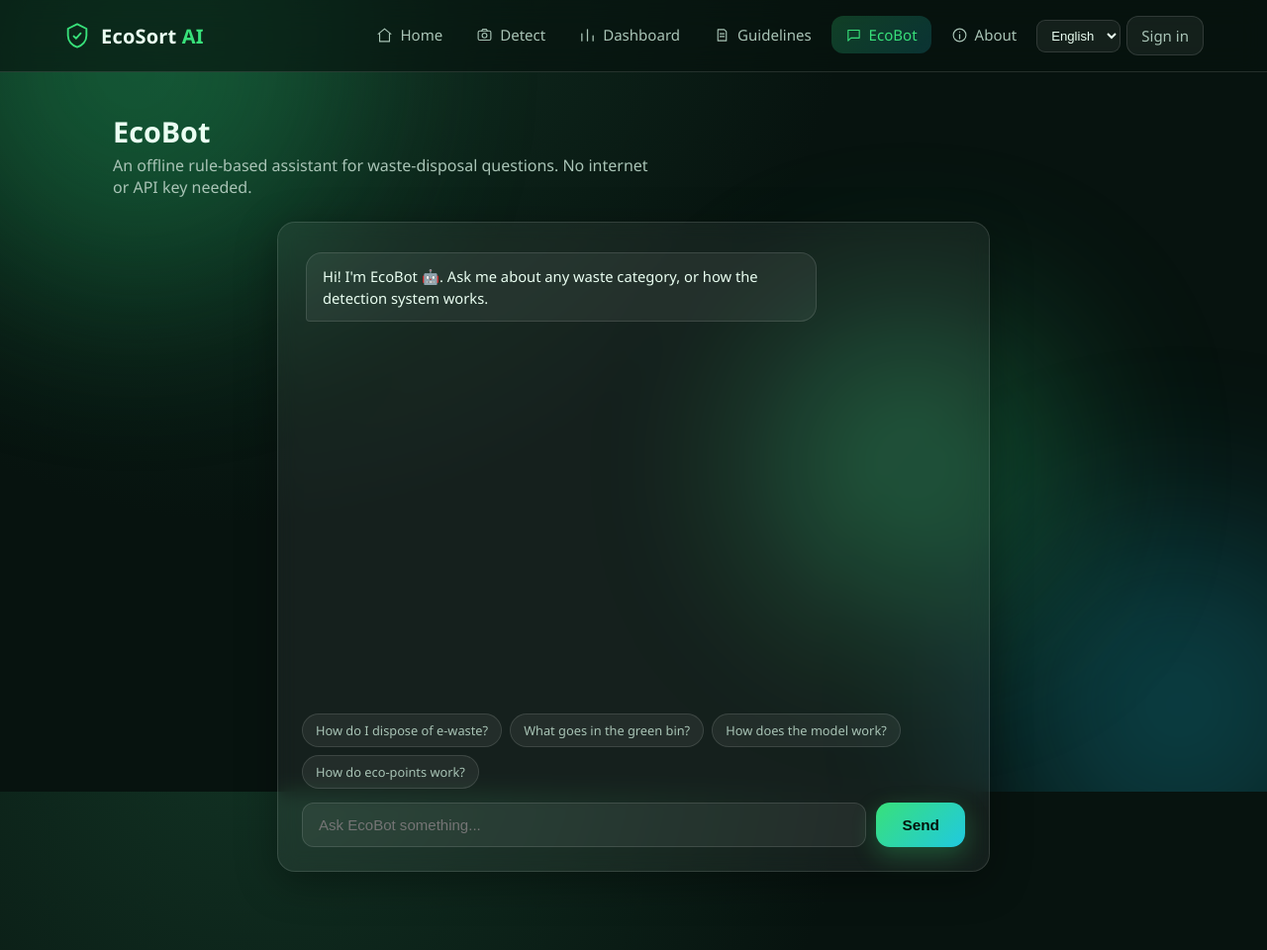
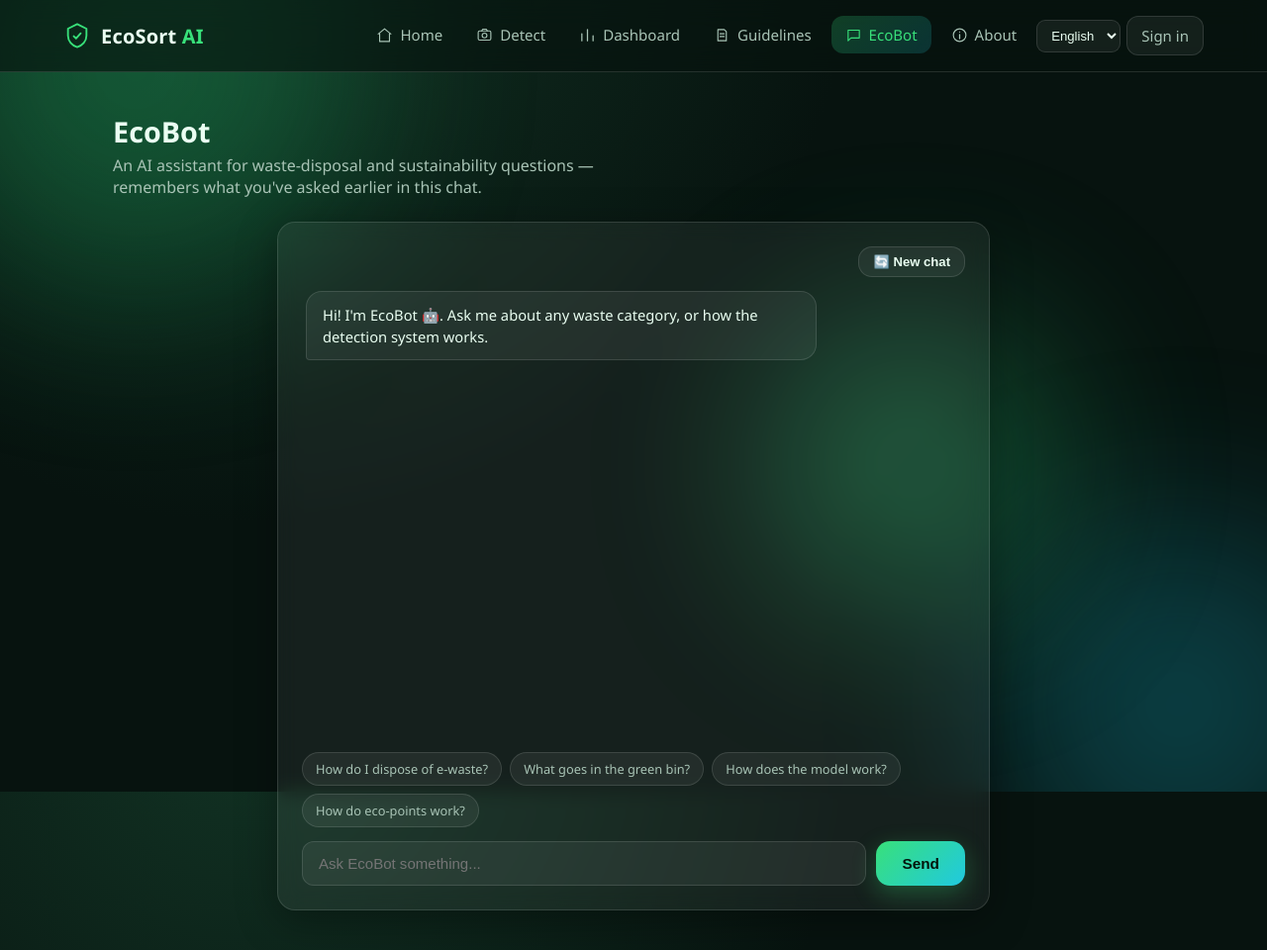
Before and after one commit to sagnikmukherjee220-boop/ecosort-ai, a Flask app: page /chatbot in a window 1280 px wide. Shown: the top 960 px of the page at 99% size. Run offline with Flask 3, Linux system fonts and the light colour scheme; some libraries are stand-ins or nearby versions.

Commit message:
Persist EcoBot conversation history across page navigation
Investigated the reported "loses context" bug: live-tested full
questions, one-word follow-ups, and bare fragments through both the
raw API and the real chat UI — the memory logic added earlier works
correctly in every case. The actual bug is elsewhere: history lived
in a plain JS variable, so navigating away from /chatbot (or an
accidental reload) silently reset it to empty — the visible chat
window went back to just the greeting, with zero memory of anything
said before. That reads exactly like "forgets unless you retype the
full question," even though the memory mechanism itself was fine.

Now persisted to sessionStorage (survives navigation/reload within
the tab, clears when the tab/browser closes) and replayed into the
chat window on load so the visible conversation matches what the
model actually remembers. Added a "New chat" button for an explicit,
intentional reset. Also fixes the chatbot page's stale "offline,
no internet or API key needed" subtitle, left over from before the
AI upgrade.

```diff
--- a/static/css/style.css
+++ b/static/css/style.css
@@ -254,6 +254,7 @@ table.history th{color:var(--text);font-weight:600;}
 
 /* ---------- CHATBOT ---------- */
 .chat-shell{max-width:720px;margin:0 auto;}
+.chat-header-row{display:flex;justify-content:flex-end;margin-bottom:8px;}
 .chat-window{height:460px;overflow-y:auto;display:flex;flex-direction:column;gap:12px;padding:6px 4px 10px;}
 .msg{max-width:78%;padding:12px 16px;border-radius:16px;font-size:.92rem;line-height:1.5;}
 .msg.bot{align-self:flex-start;background:var(--surface);border:1px solid var(--border);border-bottom-left-radius:4px;}
--- a/static/js/chatbot.js
+++ b/static/js/chatbot.js
@@ -2,11 +2,45 @@
   const chatWindow = document.getElementById("chatWindow");
   const input = document.getElementById("chatInput");
   const sendBtn = document.getElementById("sendBtn");
+  const newChatBtn = document.getElementById("newChatBtn");
 
-  // Conversation memory: kept client-side (resets on page reload) and sent
-  // with every message so EcoBot can handle follow-ups like "what about the
-  // lid?" instead of treating each message as a one-off, isolated question.
-  let history = [];
+  const STORAGE_KEY = "ecosort_ecobot_history";
+  const GREETING = "Hi! I'm EcoBot 🤖. Ask me about any waste category, or how the detection system works.";
+
+  // Conversation memory: persisted to sessionStorage (survives navigating
+  // away and back, or an accidental reload, within this browser tab; clears
+  // when the tab/browser closes) and sent with every message so EcoBot can
+  // handle follow-ups like "what about the lid?" instead of treating each
+  // message as a one-off, isolated question. A plain in-memory variable
+  // used to reset on any page reload — the chat window would go back to
+  // just the greeting, silently losing everything said before it, which
+  // read as "the bot forgot" even though nothing about the memory logic
+  // itself was broken.
+  let history = loadHistory();
+  replayHistory();
+
+  function loadHistory() {
+    try {
+      const raw = sessionStorage.getItem(STORAGE_KEY);
+      const parsed = raw ? JSON.parse(raw) : [];
+      return Array.isArray(parsed) ? parsed : [];
+    } catch (e) {
+      return [];
+    }
+  }
+
+  function saveHistory() {
+    try {
+      sessionStorage.setItem(STORAGE_KEY, JSON.stringify(history));
+    } catch (e) {
+      // storage unavailable (private mode, quota, etc.) — chat still works
+      // for the current page view, it just won't survive a reload.
+    }
+  }
+
+  function replayHistory() {
+    history.forEach((m) => addMsg(m.content, m.role === "user" ? "user" : "bot"));
+  }
 
   function addMsg(text, who) {
     const div = document.createElement("div");
@@ -21,6 +55,7 @@
     addMsg(text, "user");
     input.value = "";
     history.push({ role: "user", content: text });
+    saveHistory();
     const res = await fetch("/api/chatbot", {
       method: "POST",
       headers: { "Content-Type": "application/json" },
@@ -28,6 +63,7 @@
     });
     const data = await res.json();
     history.push({ role: "assistant", content: data.reply });
+    saveHistory();
     setTimeout(() => addMsg(data.reply, "bot"), 260);
   }
 
@@ -38,4 +74,10 @@
   document.querySelectorAll(".chip").forEach((chip) => {
     chip.addEventListener("click", () => send(chip.dataset.q));
   });
+
+  newChatBtn.addEventListener("click", () => {
+    history = [];
+    saveHistory();
+    chatWindow.innerHTML = `<div class="msg bot">${GREETING}</div>`;
+  });
 })();
--- a/templates/chatbot.html
+++ b/templates/chatbot.html
@@ -3,9 +3,12 @@
 {% block content %}
 
 <h2 class="section-title" style="text-align:left;margin-bottom:4px;">EcoBot</h2>
-<p class="section-sub" style="text-align:left;margin:0 0 24px;">An offline rule-based assistant for waste-disposal questions. No internet or API key needed.</p>
+<p class="section-sub" style="text-align:left;margin:0 0 24px;">An AI assistant for waste-disposal and sustainability questions — remembers what you've asked earlier in this chat.</p>
 
 <div class="card chat-shell">
+  <div class="chat-header-row">
+    <button class="btn btn-ghost btn-sm" id="newChatBtn">🔄 New chat</button>
+  </div>
   <div class="chat-window" id="chatWindow">
     <div class="msg bot">Hi! I'm EcoBot 🤖. Ask me about any waste category, or how the detection system works.</div>
   </div>
```
